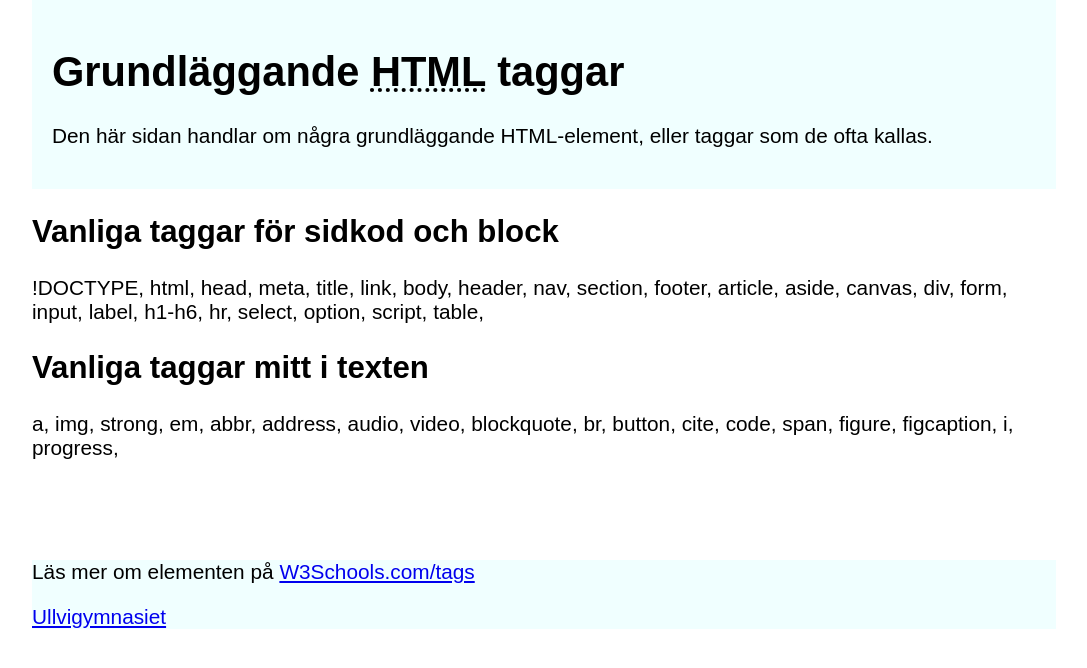
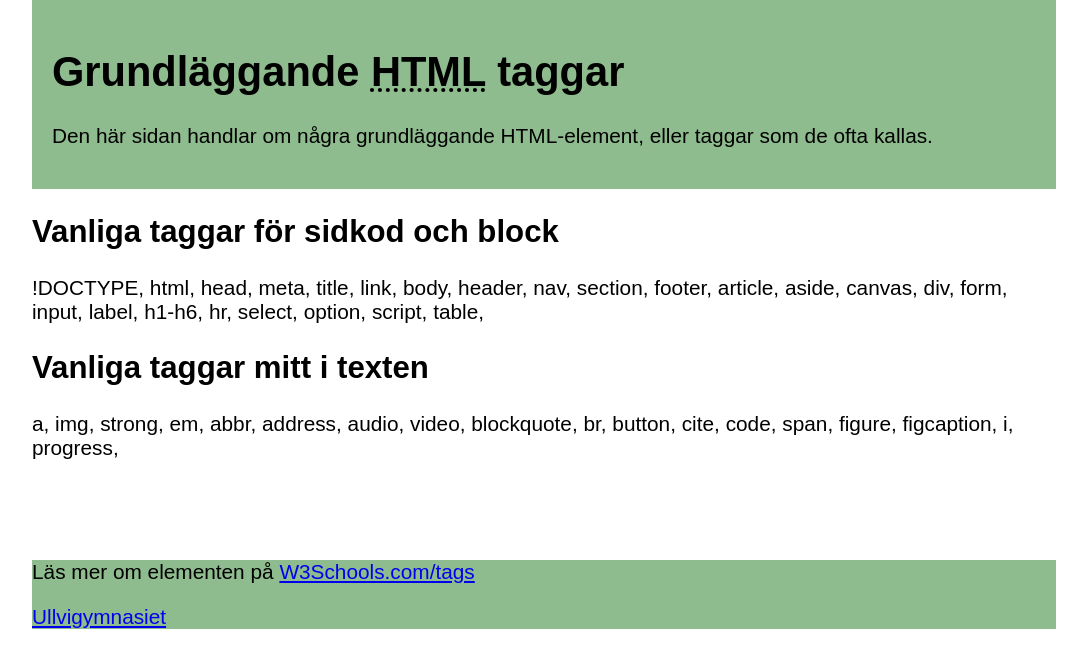
Before and after one commit to birgere/birgere.github.io, a PHP site: page /grundtaggar.html in a window 1280 px wide. Shown: the top 668 px of the page, without its empty margins (96-1183 px from the left). Run offline with PHP 8.4, Linux system fonts and the light colour scheme.

Commit message:
justering av css

```diff
--- a/grundtaggar.css
+++ b/grundtaggar.css
@@ -6,10 +6,10 @@ body{
     font-size: 1.3em;
 }
 header{
-    background-color:azure;
+    background-color:darkseagreen;
     padding: 20px;
 }
 footer{
     margin-top: 100px;
-    background-color:azure;
+    background-color:darkseagreen;
 }
```
